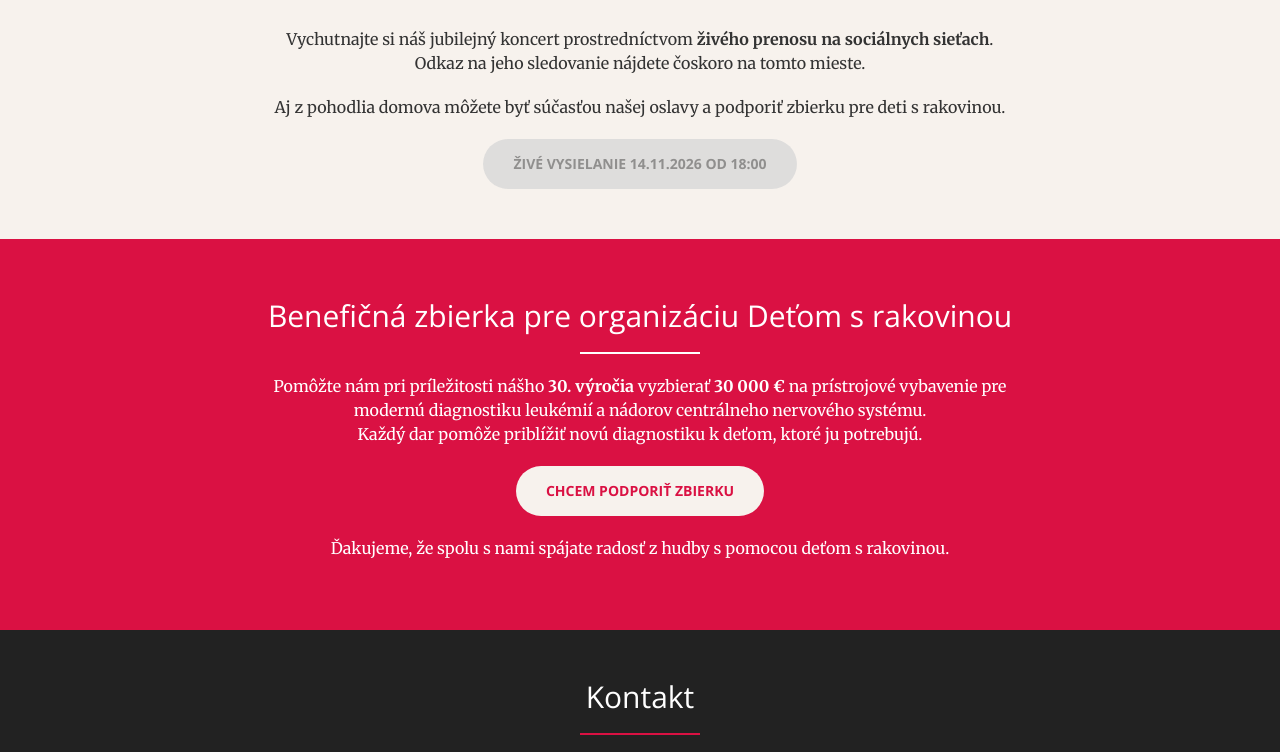
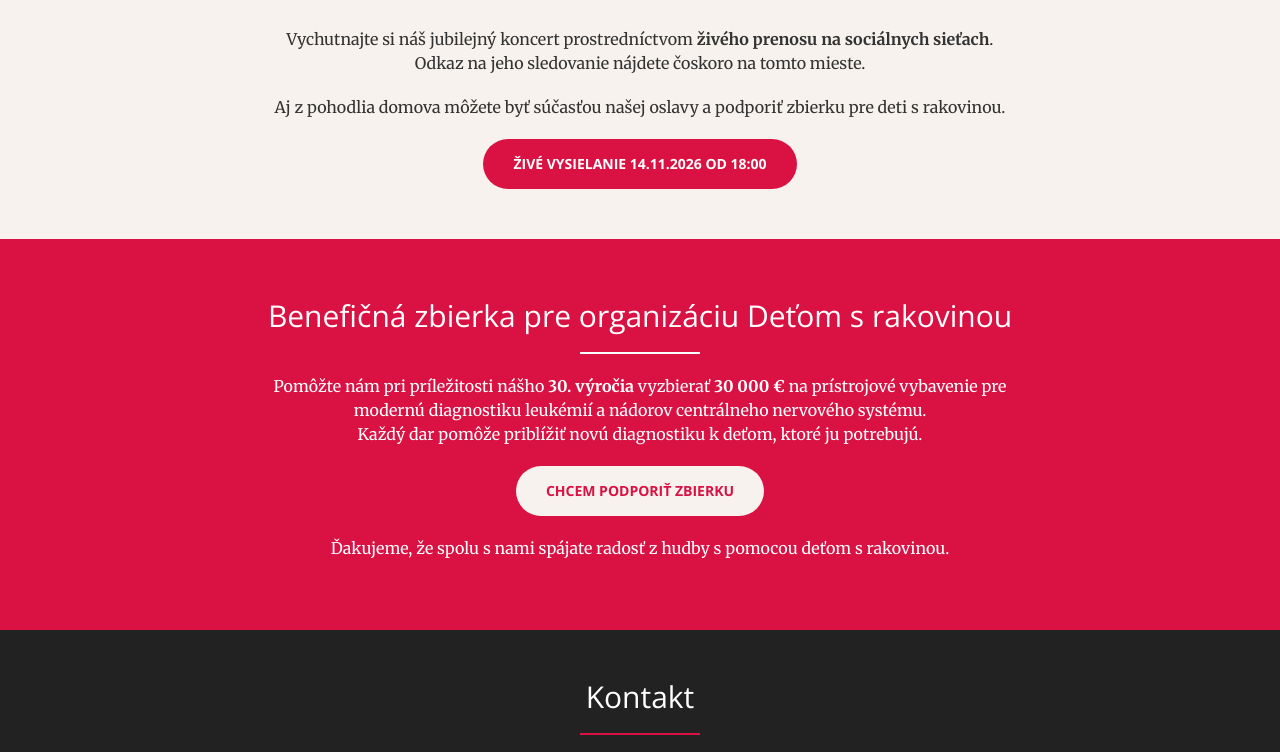
Before and after one commit to tvinar/apollo30.github.io, a website: page index.html in a window 1280 px wide. Shown: the part 1440-2192 px from the top of the page. Drawn offline with nearby package versions, Linux system fonts and the light colour scheme.

Commit message:
Update index.html

```diff
--- a/index.html
+++ b/index.html
@@ -120,12 +120,14 @@ Výročie zboru nebude iba oslavou hudby. Apollo dlhodobo podporuje detských on
 </p>
 
 <p>
-    <span class="btn btn-xl btn-livestream-disabled"
-          aria-disabled="true">
+    <a class="btn btn-primary btn-xl"
+       href="https://www.youtube.com/live/lYIuw1TXvLU"
+       target="_blank"
+       rel="noopener noreferrer">
         Živé vysielanie 14.11.2026 od 18:00
-    </span>
+    </a>
 </p>
-			       </div>
+				</div>
             </div>
         </div>
 </section>
```
